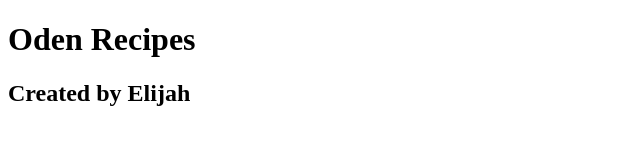
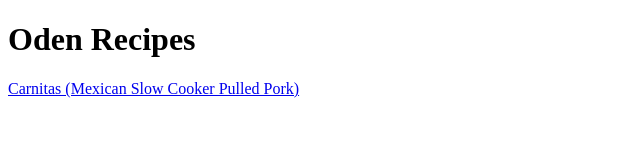
Before and after one commit to enshaw12/odin-recipes, a plain HTML site: page index.html in a window 1280 px wide. Shown: the whole page, without its empty margins (0-640 px from the left). Drawn offline with Linux system fonts and the light colour scheme.

Commit message:
Add link to index.html for carnitas page

```diff
--- a/index.html
+++ b/index.html
@@ -6,6 +6,6 @@
     </head>
     <body>
         <h1>Oden Recipes</h1>
-        <h2>Created by Elijah</h2>
+        <a href="./recipes/carnitas.html">Carnitas (Mexican Slow Cooker Pulled Pork)</a>
     </body>
 </html>
```
Also changed, not shown: recipes/carnitas.html (added, +1 -0 lines).
